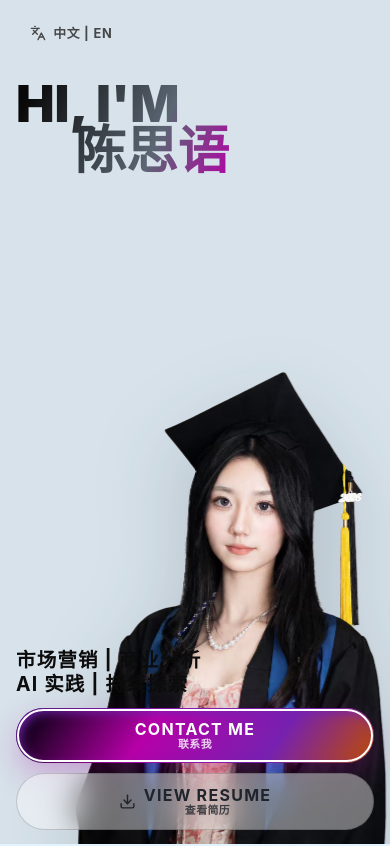
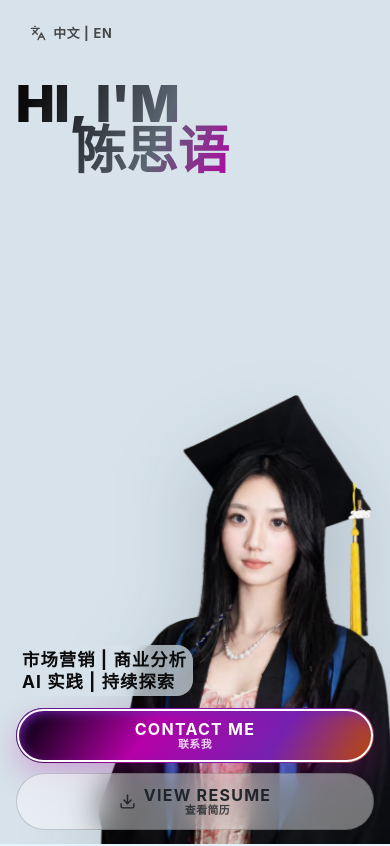
Before and after one commit to Ch-siyu/siyu-portfolio, a React (Vite) app: page / in a window 390 px wide. Shown: the top 846 px of the page. Built offline with nearby package versions, Linux system fonts and the light colour scheme.

Commit message:
Adjust mobile marquee and hero tagline

```diff
--- a/src/App.jsx
+++ b/src/App.jsx
@@ -673,6 +673,34 @@ export default function App() {
         });
       });
       gsap.matchMedia().add("(max-width: 900px)", () => {
+        gsap.fromTo(
+          ".marquee-row-1",
+          { xPercent: 0 },
+          {
+            xPercent: -33.333,
+            ease: "none",
+            scrollTrigger: {
+              trigger: ".marquee-section",
+              start: "top bottom",
+              end: "bottom top",
+              scrub: true,
+            },
+          },
+        );
+        gsap.fromTo(
+          ".marquee-row-2",
+          { xPercent: -33.333 },
+          {
+            xPercent: 0,
+            ease: "none",
+            scrollTrigger: {
+              trigger: ".marquee-section",
+              start: "top bottom",
+              end: "bottom top",
+              scrub: true,
+            },
+          },
+        );
         gsap.utils.toArray(".project-stick").forEach((project) => {
           gsap.fromTo(
             project,
--- a/src/index.css
+++ b/src/index.css
@@ -860,26 +860,6 @@ img {
   transform: translateY(-3px);
 }
 
-@keyframes marquee-loop-left {
-  from {
-    transform: translate3d(0, 0, 0);
-  }
-
-  to {
-    transform: translate3d(-33.333%, 0, 0);
-  }
-}
-
-@keyframes marquee-loop-right {
-  from {
-    transform: translate3d(-33.333%, 0, 0);
-  }
-
-  to {
-    transform: translate3d(0, 0, 0);
-  }
-}
-
 .contact-section {
   position: relative;
   overflow: hidden;
@@ -1367,14 +1347,6 @@ img {
     border-radius: 18px;
   }
 
-  .marquee-row-1 {
-    animation: marquee-loop-left 24s linear infinite;
-  }
-
-  .marquee-row-2 {
-    animation: marquee-loop-right 28s linear infinite;
-  }
-
   .contact-heading,
   .contact-cards,
   .contact-copy {
@@ -1550,17 +1522,21 @@ img {
   }
 
   .hero-portrait {
-    left: 58%;
+    left: 62%;
     top: auto;
     bottom: 0;
-    width: min(82vw, 340px);
+    width: min(78vw, 330px);
     transform: translateX(-50%);
   }
 
   .hero-tagline-zh {
-    max-width: min(88vw, 360px);
-    font-size: clamp(1rem, 5vw, 1.35rem);
+    max-width: min(48vw, 190px);
+    border-radius: 16px;
+    background: rgba(215, 226, 234, 0.72);
+    padding: 0.28rem 0.38rem;
+    font-size: clamp(0.92rem, 4.45vw, 1.2rem);
     line-height: 1.22;
+    backdrop-filter: blur(8px);
   }
 
   .hero-cta-group {
```
Also changed, not shown: 5 other files (tests, documents, lock files or other folders).
